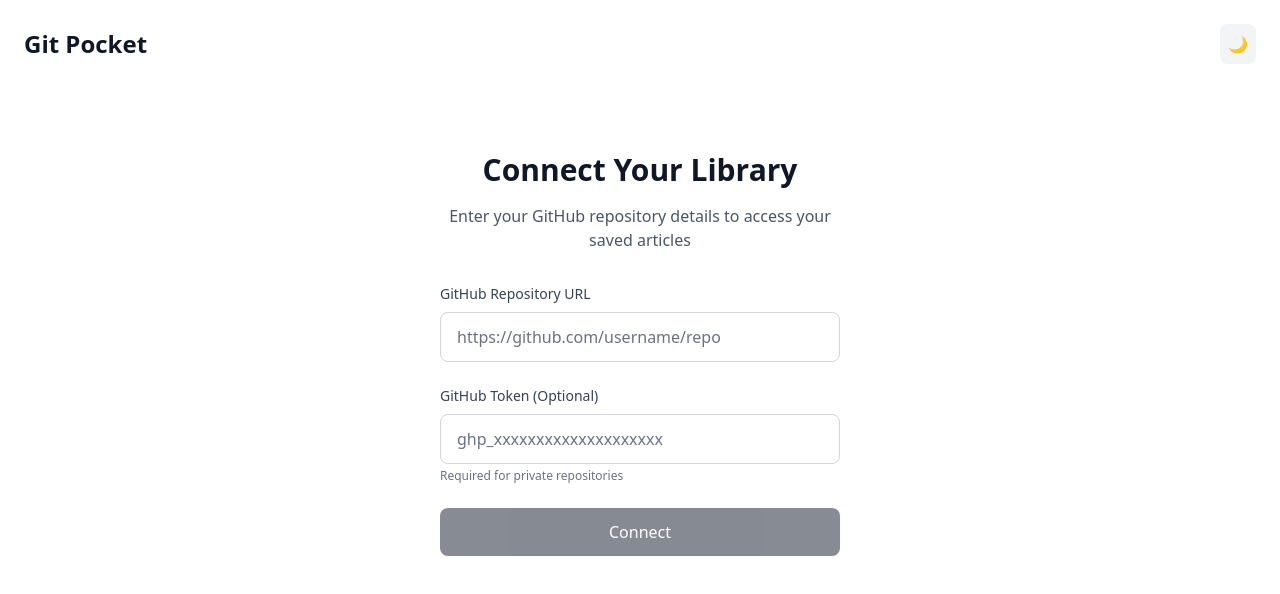
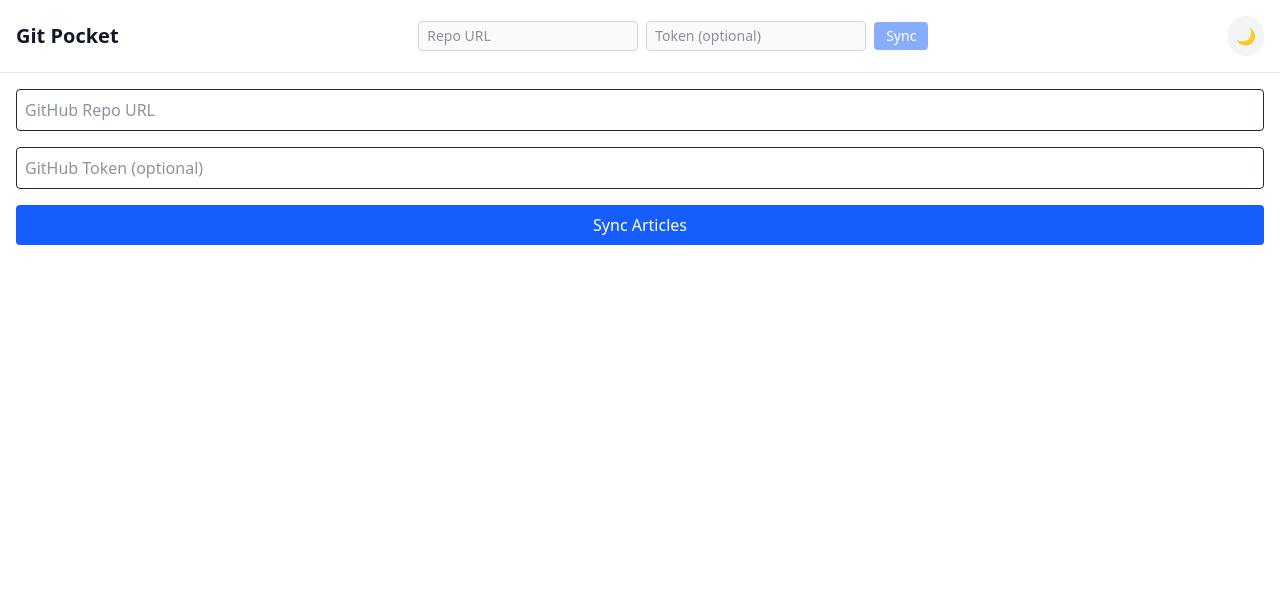
Before and after one commit to smoqadam/git-pocket-ui, a Next.js app: page / in a window 1280 px wide. Shown: the top 594 px of the page. Built offline with nearby package versions, Linux system fonts and the light colour scheme.

Commit message:
load the list of articles and store them into indexdb

```diff
--- a/src/app/page.tsx
+++ b/src/app/page.tsx
@@ -1,28 +1,28 @@
 "use client";
 import { useState } from "react";
-import { Article } from '@/types/article';
-import { fetchMetadata } from '@/utils/metadata';
-import { useTheme } from '@/hooks/useTheme';
+import { useArticlesFromDB } from "@/hooks/useArticlesFromDB";
 import LoginForm from "@/components/LoginForm";
+import ArticleList from "@/components/ArticleList";
+import { useTheme } from "@/hooks/useTheme";
+import { Article } from "@/types/article";
+import Header from "@/components/Header";
 
 export default function Home() {
   const { isDarkMode, toggleTheme } = useTheme();
+  const { articles, loading } = useArticlesFromDB();
+  const [selectedArticle, setSelectedArticle] = useState<Article | null>(null);
 
   return (
     <div className="min-h-screen bg-white dark:bg-gray-950">
-      <div className="flex items-center justify-between p-6">
-        <h1 className="text-2xl font-bold text-gray-900 dark:text-gray-100">
-          Git Pocket
-        </h1>
-        <button
-          onClick={toggleTheme}
-          className="p-2 rounded-lg bg-gray-100 dark:bg-gray-900 text-gray-600 dark:text-gray-400
-                   hover:bg-gray-200 dark:hover:bg-gray-800 transition-colors"
-        >
-          {isDarkMode ? '☀️' : '🌙'}
-        </button>
-      </div>
-      <LoginForm />
+            <Header/>
+
+      {loading ? (
+        <div className="text-center py-12 text-gray-500">Loading...</div>
+      ) : articles && articles.length > 0 ? (
+        <ArticleList onSelectArticle={setSelectedArticle} />
+      ) : (
+        <LoginForm />
+      )}
     </div>
   );
 }
--- /dev/null
+++ b/src/components/Header.tsx
@@ -0,0 +1,80 @@
+"use client";
+import { useState } from "react";
+import { useTheme } from "@/hooks/useTheme";
+import { fetchMetadata } from "@/utils/metadata";
+import { Article } from "@/types/article";
+import { syncArticlesFromGitHub } from "@/utils/sync";
+
+export default function Header() {
+  const { isDarkMode, toggleTheme } = useTheme();
+  const [repoUrl, setRepoUrl] = useState("");
+  const [token, setToken] = useState("");
+  const [loading, setLoading] = useState(false);
+  const [message, setMessage] = useState<string | null>(null);
+
+  const handleSync = async () => {
+    setLoading(true);
+    setMessage(null);
+    try {
+      await syncArticlesFromGitHub({
+        repoUrl,
+        token,
+      });
+      setMessage("Synced successfully");
+      setTimeout(() => location.reload(), 500);
+    } catch (e: any) {
+      setMessage(e.message || "Sync failed");
+    }
+    setLoading(false);
+  };
+
+  return (
+    <header className="flex flex-wrap items-center justify-between p-4 border-b border-gray-200 dark:border-gray-800 bg-white dark:bg-gray-950 gap-2">
+      {/* Logo */}
+      <div className="text-xl font-bold text-gray-900 dark:text-white">
+        Git Pocket
+      </div>
+
+      {/* Sync form */}
+      <div className="flex flex-col sm:flex-row items-center gap-2">
+        <input
+          type="text"
+          placeholder="Repo URL"
+          value={repoUrl}
+          onChange={(e) => setRepoUrl(e.target.value)}
+          className="px-2 py-1 rounded border text-sm border-gray-300 dark:border-gray-700 bg-gray-50 dark:bg-gray-900 text-gray-800 dark:text-white"
+        />
+        <input
+          type="password"
+          placeholder="Token (optional)"
+          value={token}
+          onChange={(e) => setToken(e.target.value)}
+          className="px-2 py-1 rounded border text-sm border-gray-300 dark:border-gray-700 bg-gray-50 dark:bg-gray-900 text-gray-800 dark:text-white"
+        />
+        <button
+          onClick={handleSync}
+          disabled={loading || !repoUrl}
+          className="px-3 py-1 text-sm rounded bg-blue-600 text-white hover:bg-blue-700 disabled:opacity-50 transition"
+        >
+          {loading ? "Syncing..." : "Sync"}
+        </button>
+      </div>
+
+      {/* Theme toggle */}
+      <button
+        onClick={toggleTheme}
+        className="p-2 rounded-full bg-gray-100 dark:bg-gray-800 text-gray-600 dark:text-gray-300 hover:bg-gray-200 dark:hover:bg-gray-700 transition"
+        title="Toggle Theme"
+      >
+        {isDarkMode ? "☀️" : "🌙"}
+      </button>
+
+      {/* Status message */}
+      {message && (
+        <div className="w-full text-center text-sm text-gray-600 dark:text-gray-400 pt-2">
+          {message}
+        </div>
+      )}
+    </header>
+  );
+}
--- a/src/components/LoginForm.tsx
+++ b/src/components/LoginForm.tsx
@@ -1,105 +1,57 @@
 "use client";
+
 import { useState } from "react";
-import { Article } from '@/types/article';
-import { fetchMetadata } from '@/utils/metadata';
-import { useTheme } from '@/hooks/useTheme';
-
-
+import { useRouter } from "next/navigation";
+import { syncArticlesFromGitHub } from "@/utils/sync";
 
 export default function LoginForm() {
+  const [repoUrl, setRepoUrl] = useState("");
+  const [token, setToken] = useState("");
+  const [loading, setLoading] = useState(false);
+  const [message, setMessage] = useState<string | null>(null);
+  const router = useRouter();
 
+  const handleSubmit = async (e: React.FormEvent) => {
+    e.preventDefault();
+    setLoading(true);
+    setMessage(null);
 
-    const [articles, setArticles] = useState<Article[]>([]);
-    const [loading, setLoading] = useState(false);
-    const [error, setError] = useState<string | null>(null);
+    try {
+      await syncArticlesFromGitHub({ repoUrl, token });
 
-      const [sourceUrl, setSourceUrl] = useState("");
-      const [githubToken, setGithubToken] = useState("");
-        const [selected, setSelected] = useState<Article | null>(null);
-
-
-  const handleLoad = async () => {
-    setLoading(true);
-    setError(null);
-    try {
-      const arts = await fetchMetadata({
-        sourceUrl: sourceUrl.trim(),
-        githubToken: githubToken.trim() || undefined,
-      });
-      setArticles(arts);
-    } catch (e: any) {
-      setArticles([]);
-      setError(e.message || "Failed to load articles");
+      router.refresh();
+    } catch (err: any) {
+      setMessage(err.message || "Sync failed");
+    } finally {
+      setLoading(false);
     }
-    setLoading(false);
   };
 
   return (
-        <div className="max-w-md mx-auto px-6 py-16">
-        <div className="text-center mb-8">
-          <h2 className="text-3xl font-bold text-gray-900 dark:text-gray-100 mb-4">
-            Connect Your Library
-          </h2>
-          <p className="text-gray-600 dark:text-gray-400">
-            Enter your GitHub repository details to access your saved articles
-          </p>
-        </div>
-
-        <form onSubmit={(e) => { e.preventDefault(); handleLoad(); }} className="space-y-6">
-          <div>
-            <label htmlFor="sourceUrl" className="block text-sm font-medium text-gray-700 dark:text-gray-300 mb-2">
-              GitHub Repository URL
-            </label>
+    <form onSubmit={handleSubmit} className="flex flex-col gap-4 p-4">
       <input
-              id="sourceUrl"
-              type="url"
-              value={sourceUrl}
-              onChange={(e) => setSourceUrl(e.target.value)}
-              placeholder="https://github.com/username/repo"
+        type="text"
+        value={repoUrl}
+        onChange={(e) => setRepoUrl(e.target.value)}
+        placeholder="GitHub Repo URL"
         required
-              className="w-full px-4 py-3 border border-gray-300 dark:border-gray-700 rounded-lg
-                       bg-white dark:bg-gray-900 text-gray-900 dark:text-gray-100
-                       focus:ring-2 focus:ring-gray-500 focus:border-transparent
-                       placeholder-gray-500 dark:placeholder-gray-400"
+        className="border p-2 rounded"
       />
-          </div>
-
-          <div>
-            <label htmlFor="githubToken" className="block text-sm font-medium text-gray-700 dark:text-gray-300 mb-2">
-              GitHub Token (Optional)
-            </label>
       <input
-              id="githubToken"
         type="password"
-              value={githubToken}
-              onChange={(e) => setGithubToken(e.target.value)}
-              placeholder="ghp_xxxxxxxxxxxxxxxxxxxx"
-              className="w-full px-4 py-3 border border-gray-300 dark:border-gray-700 rounded-lg
-                       bg-white dark:bg-gray-900 text-gray-900 dark:text-gray-100
-                       focus:ring-2 focus:ring-gray-500 focus:border-transparent
-                       placeholder-gray-500 dark:placeholder-gray-400"
+        value={token}
+        onChange={(e) => setToken(e.target.value)}
+        placeholder="GitHub Token (optional)"
+        className="border p-2 rounded"
       />
-            <p className="text-xs text-gray-500 dark:text-gray-400 mt-1">
-              Required for private repositories
-            </p>
-          </div>
-
-          {error && (
-            <div className="p-4 bg-red-50 dark:bg-red-950 border border-red-200 dark:border-red-800 rounded-lg">
-              <p className="text-sm text-red-700 dark:text-red-300">{error}</p>
-            </div>
-          )}
-
       <button
         type="submit"
-            disabled={loading || !sourceUrl}
-            className="w-full py-3 px-4 bg-gray-900 dark:bg-gray-100 text-white dark:text-gray-900
-                     hover:bg-gray-800 dark:hover:bg-gray-200 disabled:opacity-50 disabled:cursor-not-allowed
-                     font-medium rounded-lg transition-colors"
+        disabled={loading}
+        className="bg-blue-600 text-white py-2 rounded hover:bg-blue-700"
       >
-            {loading ? 'Loading...' : 'Connect'}
+        {loading ? "Syncing..." : "Sync Articles"}
       </button>
+      {message && <p className="text-red-500">{message}</p>}
     </form>
-      </div>
   );
 }
--- /dev/null
+++ b/src/hooks/useArticlesFromDB.ts
@@ -0,0 +1,52 @@
+"use client";
+import { useEffect, useState } from "react";
+import { Article } from "@/types/article";
+
+export function useArticlesFromDB() {
+  const [articles, setArticles] = useState<Article[] | null>(null);
+  const [loading, setLoading] = useState(true);
+
+  useEffect(() => {
+    const fetchArticlesFromIndexedDB = async () => {
+      try {
+        const request = indexedDB.open("ArticlesDB", 1);
+
+        request.onupgradeneeded = (event) => {
+          const db = (event.target as IDBOpenDBRequest).result;
+          if (!db.objectStoreNames.contains("articles")) {
+            db.createObjectStore("articles", { keyPath: "id" });
+          }
+        };
+
+        request.onsuccess = (event) => {
+          const db = (event.target as IDBOpenDBRequest).result;
+          const transaction = db.transaction(["articles"], "readonly");
+          const objectStore = transaction.objectStore("articles");
+          const getAllRequest = objectStore.getAll();
+
+          getAllRequest.onsuccess = () => {
+            setArticles(getAllRequest.result);
+            setLoading(false);
+          };
+
+          getAllRequest.onerror = () => {
+            setArticles([]);
+            setLoading(false);
+          };
+        };
+
+        request.onerror = () => {
+          setArticles([]);
+          setLoading(false);
+        };
+      } catch {
+        setArticles([]);
+        setLoading(false);
+      }
+    };
+
+    fetchArticlesFromIndexedDB();
+  }, []);
+
+  return { articles, loading };
+}
--- /dev/null
+++ b/src/utils/sync.ts
@@ -0,0 +1,48 @@
+// lib/sync.ts
+import { fetchMetadata } from "./metadata";
+import { Article } from "@/types/article";
+
+export async function syncArticlesFromGitHub({
+  repoUrl,
+  token,
+}: {
+  repoUrl: string;
+  token?: string;
+}): Promise<void> {
+  const articles: Article[] = await fetchMetadata({
+    sourceUrl: repoUrl.trim(),
+    githubToken: token?.trim() || undefined,
+  });
+
+  return new Promise((resolve, reject) => {
+    const dbRequest = indexedDB.open("ArticlesDB", 1);
+
+    dbRequest.onupgradeneeded = (event) => {
+      const db = (event.target as IDBOpenDBRequest).result;
+      if (!db.objectStoreNames.contains("articles")) {
+        db.createObjectStore("articles", { keyPath: "id" });
+      }
+    };
+
+    dbRequest.onsuccess = (event) => {
+      const db = (event.target as IDBOpenDBRequest).result;
+      const tx = db.transaction("articles", "readwrite");
+      const store = tx.objectStore("articles");
+
+      // Clear old entries
+      const clearRequest = store.clear();
+      clearRequest.onsuccess = () => {
+        // Add new entries
+        articles.forEach((a) => store.put(a));
+        tx.oncomplete = () => resolve();
+        tx.onerror = (e) => reject(tx.error);
+      };
+
+      clearRequest.onerror = () => reject(clearRequest.error);
+    };
+
+    dbRequest.onerror = () => {
+      reject(dbRequest.error);
+    };
+  });
+}
```
Lines whose indentation alone changed are shown as unchanged.
